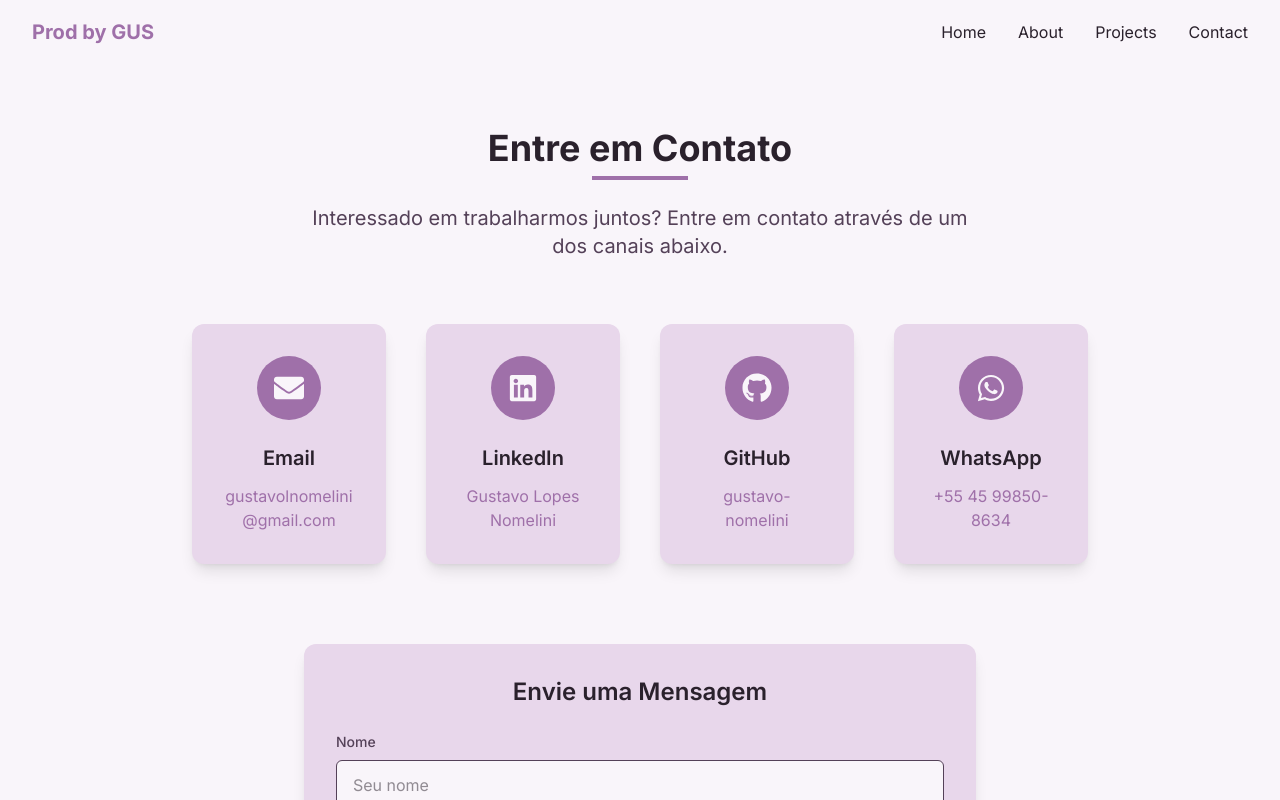
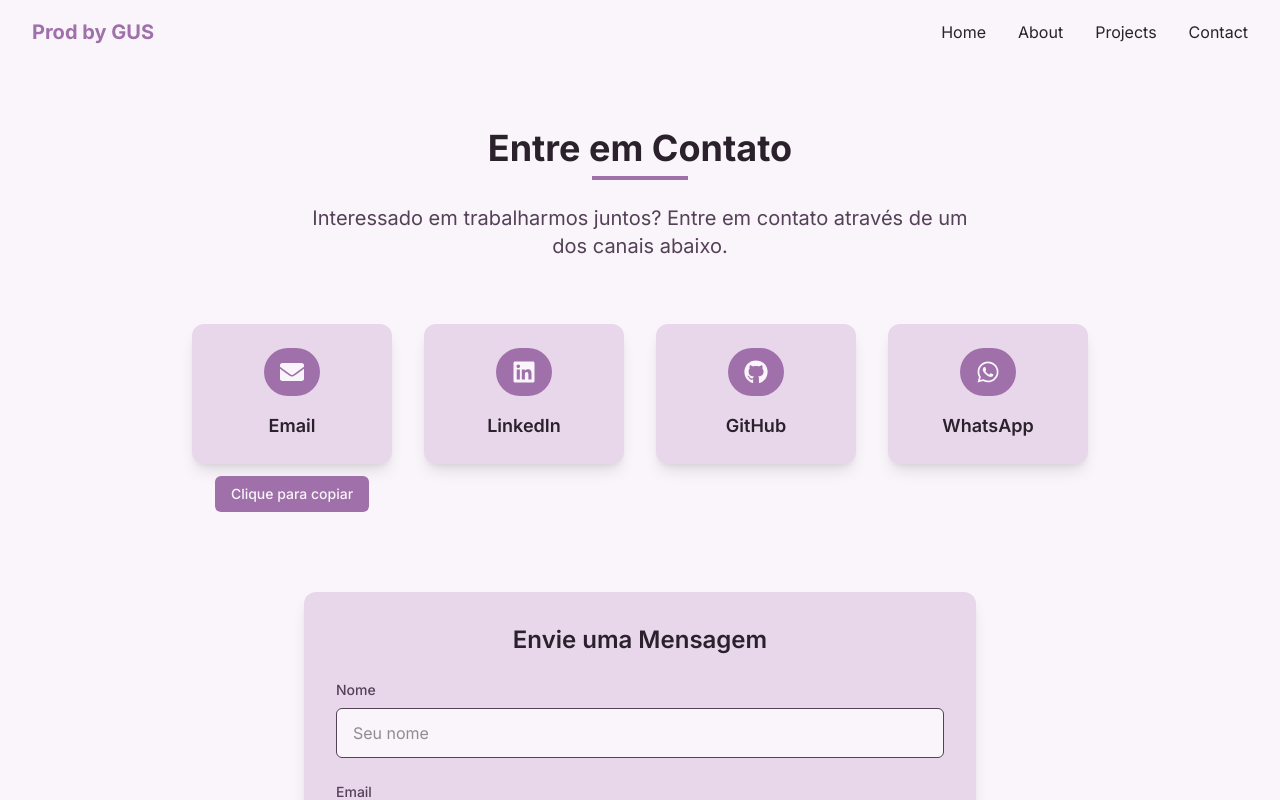
Before and after one commit to gustavo-nomelini/portfolio-prodbygus, a Next.js app: page /contact in a window 1280 px wide. Shown: the top 800 px of the page. Built offline with nearby package versions, Linux system fonts and the light colour scheme.

Commit message:
feat: add email copy functionality and feedback message to Contact section

```diff
--- a/src/components/sections/Contact.tsx
+++ b/src/components/sections/Contact.tsx
@@ -1,9 +1,35 @@
+"use client";
+
 import { FaEnvelope, FaLinkedin, FaGithub, FaWhatsapp } from 'react-icons/fa';
+import { useState } from 'react';
 
 const Contact = () => {
+  // Estado para controlar a mensagem de feedback
+  const [showCopiedMessage, setShowCopiedMessage] = useState(false);
+
   // WhatsApp URL com mensagem predefinida
   const whatsappMessage = encodeURIComponent("Vi seu Portfolio Online e fiquei interessado, quero contratar seu trabalho.");
   const whatsappUrl = `https://wa.me/5545998508634?text=${whatsappMessage}`;
+
+  // Email que será copiado
+  const emailAddress = "gustavolnomelini@gmail.com";
+
+  // Função para copiar o email para a área de transferência
+  const copyEmailToClipboard = () => {
+    navigator.clipboard.writeText(emailAddress)
+      .then(() => {
+        // Exibe a mensagem de sucesso
+        setShowCopiedMessage(true);
+
+        // Remove a mensagem após 3 segundos
+        setTimeout(() => {
+          setShowCopiedMessage(false);
+        }, 3000);
+      })
+      .catch(err => {
+        console.error('Erro ao copiar texto: ', err);
+      });
+  };
 
   return (
     <section className="py-16 bg-[var(--background)]">
@@ -19,67 +45,74 @@ const Contact = () => {
           </p>
         </div>
 
-        <div className="grid grid-cols-1 md:grid-cols-2 lg:grid-cols-4 gap-10 max-w-4xl mx-auto">
-          {/* Card de Email - Todo o card é um link agora */}
-          <a
-            href="mailto:gustavolnomelini@gmail.com"
-            className="bg-[var(--color4)] rounded-xl shadow-lg p-8 text-center transform transition-all hover:scale-105 hover:shadow-xl hover:bg-[var(--color4)] group block"
-          >
-            <div className="rounded-full bg-[var(--color1)] text-[var(--background)] w-16 h-16 flex items-center justify-center mx-auto mb-6 group-hover:bg-[var(--color3)] transition-colors">
-              <FaEnvelope className="text-3xl" />
+        <div className="grid grid-cols-1 md:grid-cols-2 lg:grid-cols-4 gap-8 max-w-4xl mx-auto">
+          {/* Card de Email */}
+          <div className="relative flex flex-col items-center">
+            <a
+              href={`mailto:${emailAddress}`}
+              className="bg-[var(--color4)] rounded-xl shadow-lg p-6 text-center w-full flex flex-col items-center justify-center hover:scale-105 hover:shadow-xl transition-all group h-[140px]"
+            >
+              <div className="rounded-full bg-[var(--color1)] text-[var(--background)] w-14 h-14 flex items-center justify-center mb-4 group-hover:bg-[var(--color3)] transition-colors">
+                <FaEnvelope className="text-2xl" />
+              </div>
+              <h3 className="text-lg font-semibold text-[var(--foreground)]">Email</h3>
+            </a>
+
+            {/* Botão para copiar abaixo do card */}
+            <div className="mt-3 relative">
+              <button
+                onClick={copyEmailToClipboard}
+                className="px-4 py-2 bg-[var(--color1)] text-[var(--background)] rounded-md text-sm font-medium hover:bg-[var(--color3)] transition-colors"
+              >
+                Clique para copiar
+              </button>
+
+              {/* Mensagem de feedback que aparece quando o email é copiado */}
+              {showCopiedMessage && (
+                <div className="absolute left-0 right-0 bottom-full mb-2 bg-[var(--color5)] text-[var(--color1)] py-2 px-3 rounded-md text-xs">
+                  E-mail copiado com sucesso!
+                </div>
+              )}
             </div>
-            <h3 className="text-xl font-semibold text-[var(--foreground)] mb-3">Email</h3>
-            <span className="text-[var(--color1)] group-hover:text-[var(--color3)] transition-colors break-all">
-              gustavolnomelini@gmail.com
-            </span>
-          </a>
+          </div>
 
-          {/* Card de LinkedIn - Todo o card é um link agora */}
+          {/* Card de LinkedIn - Ajustado para alinhar melhor */}
           <a
             href="https://www.linkedin.com/in/gustavo-lopes-nomelini-144bb1212/"
             target="_blank"
             rel="noopener noreferrer"
-            className="bg-[var(--color4)] rounded-xl shadow-lg p-8 text-center transform transition-all hover:scale-105 hover:shadow-xl hover:bg-[var(--color4)] group block"
+            className="bg-[var(--color4)] rounded-xl shadow-lg p-6 text-center transform transition-all hover:scale-105 hover:shadow-xl group flex flex-col items-center justify-center h-[140px]"
           >
-            <div className="rounded-full bg-[var(--color1)] text-[var(--background)] w-16 h-16 flex items-center justify-center mx-auto mb-6 group-hover:bg-[var(--color3)] transition-colors">
-              <FaLinkedin className="text-3xl" />
+            <div className="rounded-full bg-[var(--color1)] text-[var(--background)] w-14 h-14 flex items-center justify-center mb-4 group-hover:bg-[var(--color3)] transition-colors">
+              <FaLinkedin className="text-2xl" />
             </div>
-            <h3 className="text-xl font-semibold text-[var(--foreground)] mb-3">LinkedIn</h3>
-            <span className="text-[var(--color1)] group-hover:text-[var(--color3)] transition-colors">
-              Gustavo Lopes Nomelini
-            </span>
+            <h3 className="text-lg font-semibold text-[var(--foreground)]">LinkedIn</h3>
           </a>
 
-          {/* Card de GitHub - Todo o card é um link agora */}
+          {/* Card de GitHub - Ajustado para alinhar melhor */}
           <a
             href="https://github.com/gustavo-nomelini"
             target="_blank"
             rel="noopener noreferrer"
-            className="bg-[var(--color4)] rounded-xl shadow-lg p-8 text-center transform transition-all hover:scale-105 hover:shadow-xl hover:bg-[var(--color4)] group block"
+            className="bg-[var(--color4)] rounded-xl shadow-lg p-6 text-center transform transition-all hover:scale-105 hover:shadow-xl group flex flex-col items-center justify-center h-[140px]"
           >
-            <div className="rounded-full bg-[var(--color1)] text-[var(--background)] w-16 h-16 flex items-center justify-center mx-auto mb-6 group-hover:bg-[var(--color3)] transition-colors">
-              <FaGithub className="text-3xl" />
+            <div className="rounded-full bg-[var(--color1)] text-[var(--background)] w-14 h-14 flex items-center justify-center mb-4 group-hover:bg-[var(--color3)] transition-colors">
+              <FaGithub className="text-2xl" />
             </div>
-            <h3 className="text-xl font-semibold text-[var(--foreground)] mb-3">GitHub</h3>
-            <span className="text-[var(--color1)] group-hover:text-[var(--color3)] transition-colors">
-              gustavo-nomelini
-            </span>
+            <h3 className="text-lg font-semibold text-[var(--foreground)]">GitHub</h3>
           </a>
 
-          {/* Card de WhatsApp - Todo o card é um link agora */}
+          {/* Card de WhatsApp - Ajustado para alinhar melhor */}
           <a
             href={whatsappUrl}
             target="_blank"
             rel="noopener noreferrer"
-            className="bg-[var(--color4)] rounded-xl shadow-lg p-8 text-center transform transition-all hover:scale-105 hover:shadow-xl hover:bg-[var(--color4)] group block"
+            className="bg-[var(--color4)] rounded-xl shadow-lg p-6 text-center transform transition-all hover:scale-105 hover:shadow-xl group flex flex-col items-center justify-center h-[140px]"
           >
-            <div className="rounded-full bg-[var(--color1)] text-[var(--background)] w-16 h-16 flex items-center justify-center mx-auto mb-6 group-hover:bg-[var(--color3)] transition-colors">
-              <FaWhatsapp className="text-3xl" />
+            <div className="rounded-full bg-[var(--color1)] text-[var(--background)] w-14 h-14 flex items-center justify-center mb-4 group-hover:bg-[var(--color3)] transition-colors">
+              <FaWhatsapp className="text-2xl" />
             </div>
-            <h3 className="text-xl font-semibold text-[var(--foreground)] mb-3">WhatsApp</h3>
-            <span className="text-[var(--color1)] group-hover:text-[var(--color3)] transition-colors">
-              +55 45 99850-8634
-            </span>
+            <h3 className="text-lg font-semibold text-[var(--foreground)]">WhatsApp</h3>
           </a>
         </div>
 
```
Also changed, not shown: public/profile.jpg (added).
